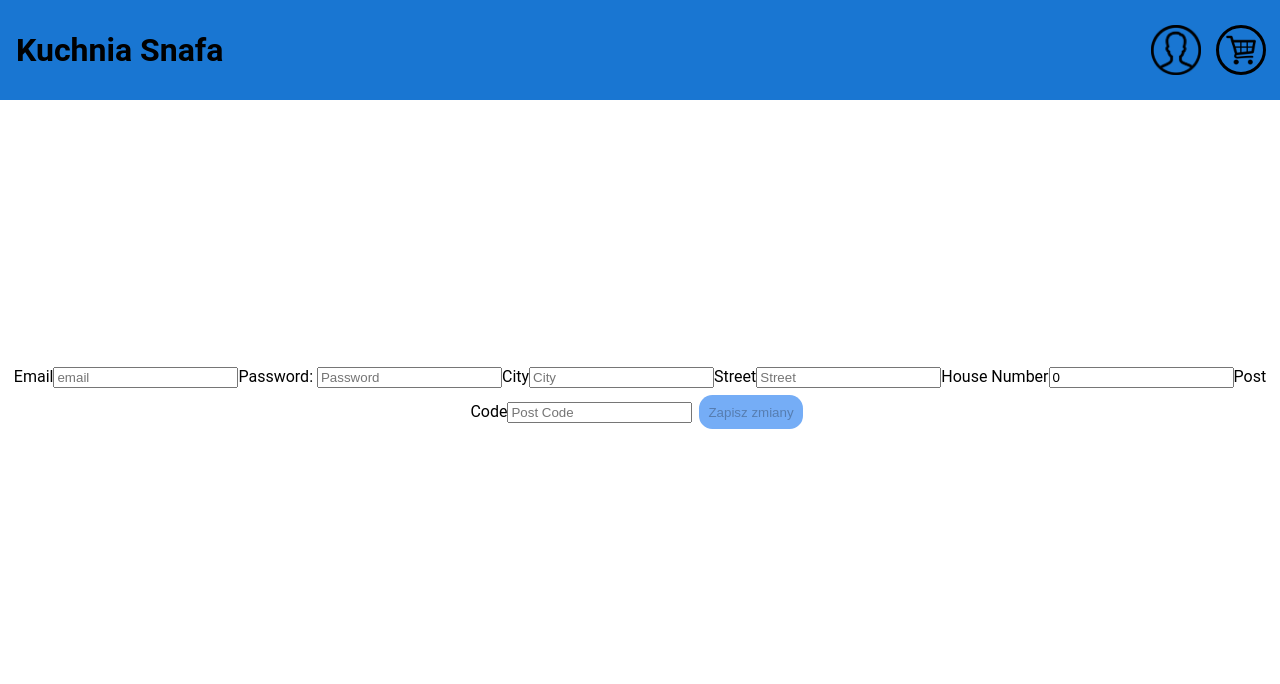
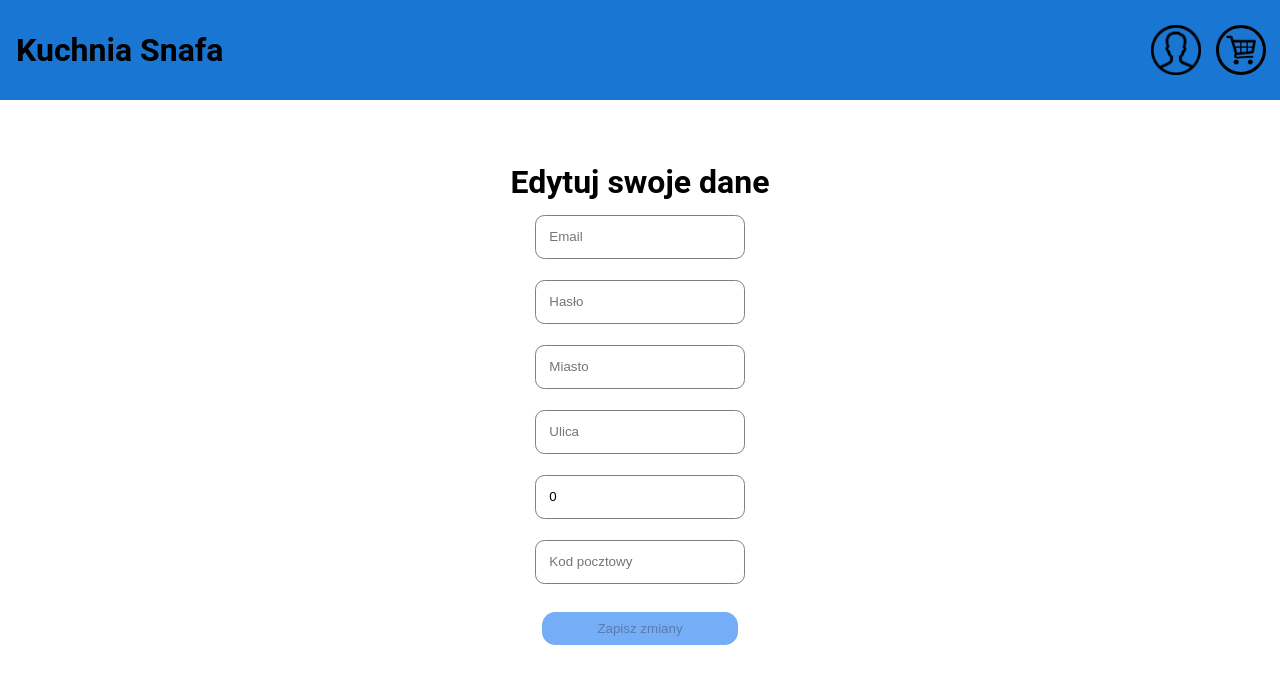
Before and after one commit to Michal-Suhak/KuchniaSnafa-react, a React (Vite) app: page /profile in a window 1280 px wide. Shown: the top 684 px of the page. Built offline with nearby package versions, Linux system fonts and the light colour scheme.

Commit message:
forms styling

```diff
--- a/src/components/EditUser/UserEdit.tsx
+++ b/src/components/EditUser/UserEdit.tsx
@@ -27,6 +27,8 @@ const UserEdit = () => {
   // const initialValues = JSON.parse(sessionStorage.getItem("user") || "");
 
   return (
+    <div className="formWrapper">
+      <h1>Edytuj swoje dane</h1>
       <Formik
         initialValues={initialValues}
         onSubmit={(values) =>
@@ -81,78 +83,79 @@ const UserEdit = () => {
           values,
           errors,
           dirty,
-        isSubmitting,
-        isValidating,
           isValid,
           handleChange,
           handleBlur,
           handleSubmit,
         }) => (
-        <form onSubmit={handleSubmit}>
+          <form className="form" onSubmit={handleSubmit}>
             <>
-            <label>Email</label>
               <input
                 name="email"
                 type="text"
-              placeholder="email"
+                placeholder="Email"
+                className={errors.email && "error"}
                 value={values.email}
                 onChange={handleChange}
                 onBlur={handleBlur}
               />
-            {errors.email}
-            <label>Password: </label>
+              <p>{errors.email}</p>
               <input
                 name="password"
                 type="password"
-              placeholder="Password"
+                placeholder="Hasło"
+                className={errors.password && "error"}
                 value={values.password}
                 onChange={handleChange}
                 onBlur={handleBlur}
               />
-            <label>City</label>
+              <p>{errors.password}</p>
               <input
                 name="city"
                 type="text"
-              placeholder="City"
+                placeholder="Miasto"
+                className={errors.city && "error"}
                 value={values.city}
                 onChange={handleChange}
                 onBlur={handleBlur}
               />
-            <label>Street</label>
+              <p>{errors.city}</p>
               <input
                 name="street"
                 type="text"
-              placeholder="Street"
+                placeholder="Ulica"
+                className={errors.street && "error"}
                 value={values.street}
                 onChange={handleChange}
                 onBlur={handleBlur}
               />
-            <label>House Number</label>
+              <p>{errors.street}</p>
               <input
                 name="houseNumber"
                 type="number"
-              placeholder="House Number"
+                placeholder="Numer Domu"
+                className={errors.houseNumber && "error"}
                 value={values.houseNumber}
                 onChange={handleChange}
                 onBlur={handleBlur}
               />
-            <label>Post Code</label>
+              <p>{errors.houseNumber}</p>
               <input
                 name="postCode"
                 type="text"
-              placeholder="Post Code"
+                placeholder="Kod pocztowy"
+                className={errors.postCode && "error"}
                 value={values.postCode}
                 onChange={handleChange}
                 onBlur={handleBlur}
               />
-            {errors.postCode}
-            <button type="submit" disabled={!(dirty && isValid)}>
-              Zapisz zmiany
-            </button>
+              <p>{errors.postCode}</p>
+              <button disabled={!(dirty && isValid)}>Zapisz zmiany</button>
             </>
           </form>
         )}
       </Formik>
+    </div>
   );
 };
 
--- a/src/components/Login/Login.tsx
+++ b/src/components/Login/Login.tsx
@@ -2,12 +2,10 @@ import React, { useEffect, useState } from "react";
 import axios from "axios";
 import { UserType } from "../../types/UserType";
 import { ToastContainer, toast } from "react-toastify";
+import { Outlet, useNavigate } from "react-router-dom";
+import { useAppSelector, useAppDispatch } from "../../Redux/hooks";
+import { setLoggedUser } from "../../Redux/userSlice";
 import "react-toastify/dist/ReactToastify.css";
-import { Outlet, redirect, useNavigate } from "react-router-dom";
-
-import { useAppSelector, useAppDispatch } from "../../Redux/hooks";
-
-import { setLoggedUser, updateCart } from "../../Redux/userSlice";
 
 type LoginType = {
   login: string;
@@ -69,8 +67,10 @@ const Login = () => {
   };
 
   return (
-    <>
+    <div className="formWrapper">
+      <h1>Zaloguj się</h1>
       <form
+        className="form"
         method="POST"
         onSubmit={(event: React.SyntheticEvent) => {
           event.preventDefault();
@@ -81,15 +81,16 @@ const Login = () => {
           handleLogin(target.login.value, target.password.value);
         }}
       >
-        <label>Login</label>
-        <input name="login" type="text" placeholder="Login" />
-        <label>Password: </label>
-        <input name="password" type="password" placeholder="Password" />
-        <input type="submit" value="Zaloguj" />
+        <input name="login" type="text" placeholder="Adres e-mail" />
+        <input name="password" type="password" placeholder="Hasło" />
+        <button>Zaloguj</button>
       </form>
+      <a style={{ cursor: "pointer" }} onClick={() => navigate("/register")}>
+        Nie masz jeszcze konta?
+      </a>
       <Outlet />
       <ToastContainer />
-    </>
+    </div>
   );
 };
 
--- a/src/components/Register/Register.tsx
+++ b/src/components/Register/Register.tsx
@@ -1,29 +1,17 @@
-import React, { useEffect, useState } from "react";
 import axios from "axios";
 import { Formik } from "formik";
 import * as Yup from "yup";
 
-import { UserType } from "../../types/UserType";
-import { ToastContainer, toast } from "react-toastify";
+import { toast } from "react-toastify";
 import "react-toastify/dist/ReactToastify.css";
-import { Outlet, redirect, useNavigate } from "react-router-dom";
-import ValidationComponent from "../../Validators/ValidationComponent";
+import { useNavigate } from "react-router-dom";
 
 const Register = () => {
-  const [user, setUser] = useState<UserType>({
-    email: "",
-    password: "",
-    city: "",
-    street: "",
-    houseNumber: 0,
-    postCode: "",
-  });
-  const [loading, setLoading] = useState(true);
-  const [error, setError] = useState(null);
-
   const navigate = useNavigate();
 
   return (
+    <div className="formWrapper">
+      <h1>Zarejestruj się</h1>
       <Formik
         initialValues={{
           email: "",
@@ -58,7 +46,6 @@ const Register = () => {
             })
             .catch((error) => {
               console.error("Error fetchnig: ", error);
-            setError(error);
             })
         }
         validationSchema={Yup.object().shape({
@@ -72,7 +59,6 @@ const Register = () => {
           street: Yup.string().required("Ulica jest wymagana"),
           houseNumber: Yup.string().required("Numer domu jest wymagany"),
           postCode: Yup.string()
-          .length(6)
             .matches(
               /^[0-9]{2}-[0-9]{3}$/,
               "Kod pocztowy powinien mieć formę 12-345"
@@ -89,129 +75,74 @@ const Register = () => {
           handleBlur,
           handleSubmit,
         }) => (
-        <form onSubmit={handleSubmit}>
-          <label>Email</label>
+          <form className="form" onSubmit={handleSubmit}>
             <input
               name="email"
               type="text"
-            placeholder="email"
+              placeholder="Adres e-mail"
+              className={errors.email && "error"}
               value={values.email}
               onChange={handleChange}
               onBlur={handleBlur}
             />
-          {errors.email}
-          <label>Password: </label>
+            <p>{errors.email}</p>
             <input
               name="password"
               type="password"
-            placeholder="Password"
+              placeholder="Hasło"
+              className={errors.password && "error"}
               value={values.password}
               onChange={handleChange}
               onBlur={handleBlur}
             />
-          <label>City</label>
+            <p>{errors.password}</p>
             <input
               name="city"
               type="text"
-            placeholder="City"
+              placeholder="Miasto"
+              className={errors.city && "error"}
               value={values.city}
               onChange={handleChange}
               onBlur={handleBlur}
             />
-          <label>Street</label>
+            <p>{errors.city}</p>
             <input
               name="street"
               type="text"
-            placeholder="Street"
+              placeholder="Ulica"
+              className={errors.street && "error"}
               value={values.street}
               onChange={handleChange}
               onBlur={handleBlur}
             />
-          <label>House Number</label>
+            <p>{errors.street}</p>
             <input
               name="houseNumber"
               type="number"
-            placeholder="House Number"
+              placeholder="Numer domu"
+              className={errors.houseNumber && "error"}
               value={values.houseNumber}
               onChange={handleChange}
               onBlur={handleBlur}
             />
-          <label>Post Code</label>
+            <p>{errors.houseNumber}</p>
             <input
               name="postCode"
               type="text"
-            placeholder="Post Code"
+              placeholder="Kod Pocztowy"
+              className={errors.postCode && "error"}
               value={values.postCode}
               onChange={handleChange}
               onBlur={handleBlur}
             />
-          {errors.postCode}
+            <p>{errors.postCode}</p>
             <button type="submit" disabled={!(dirty && isValid)}>
               Zarejestruj
             </button>
           </form>
         )}
       </Formik>
-
-    // <>
-    //   <form method="POST">
-    //     <label>Email</label>
-    //     <input
-    //       name="email"
-    //       type="text"
-    //       placeholder="email"
-    //       onChange={handleOnChange}
-    //     />
-    //     <label>Password: </label>
-    //     {
-    //       <input
-    //         name="password"
-    //         type="password"
-    //         placeholder="Password"
-    //         onChange={handleOnChange}
-    //       />
-    //     }
-    //     <label>City</label>
-    //     {
-    //       <input
-    //         name="city"
-    //         type="text"
-    //         placeholder="City"
-    //         onChange={handleOnChange}
-    //       />
-    //     }
-    //     <label>Street</label>
-    //     {
-    //       <input
-    //         name="street"
-    //         type="text"
-    //         placeholder="Street"
-    //         onChange={handleOnChange}
-    //       />
-    //     }
-    //     <label>House Number</label>
-    //     {
-    //       <input
-    //         name="houseNumber"
-    //         type="number"
-    //         placeholder="House Number"
-    //         onChange={handleOnChange}
-    //       />
-    //     }
-    //     <label>Post Code</label>
-    //     {
-    //       <input
-    //         name="postCode"
-    //         type="text"
-    //         placeholder="Post Code"
-    //         onChange={handleOnChange}
-    //       />
-    //     }
-    //   </form>
-    //   <ValidationComponent {...{ user }} onClickFn={postUser} />
-    //   <Outlet />
-    //   <ToastContainer />
-    // </>
+    </div>
   );
 };
 
--- a/src/index.css
+++ b/src/index.css
@@ -33,3 +33,28 @@ a {
   text-decoration: none;
   color: black;
 }
+
+.formWrapper {
+  display: flex;
+  flex-direction: column;
+  align-items: center;
+}
+.form {
+  display: flex;
+  flex-direction: column;
+}
+
+.form input {
+  padding: 1em;
+  margin-bottom: 1em;
+  border-radius: 0.7em;
+  border: 1px solid gray;
+}
+.form p {
+  color: red;
+  margin: 0 0 0.5em 0;
+  width: 210px;
+}
+.error {
+  border: 1px solid red !important;
+}
```
Lines whose indentation alone changed are shown as unchanged.
